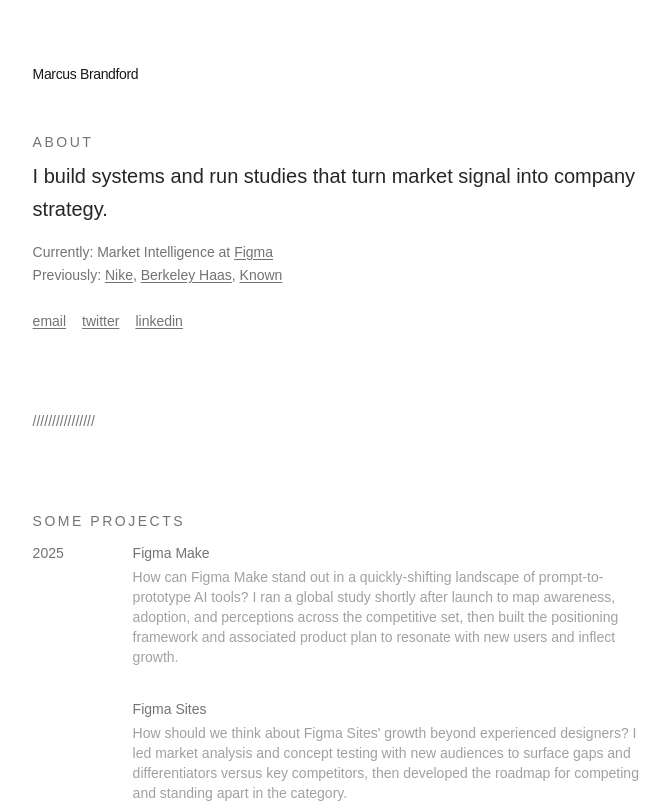
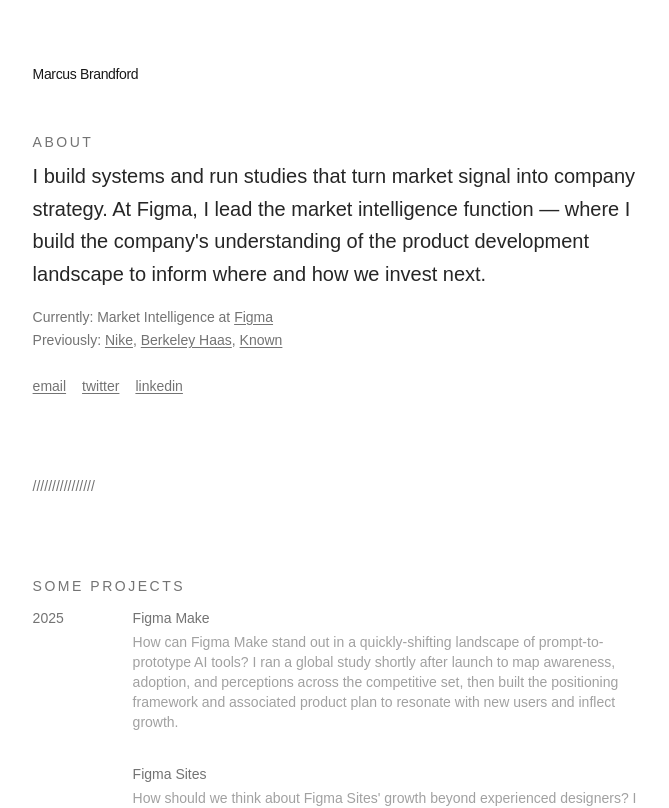
Before and after one commit to mbrandford/personal-site, a Next.js app: page / in a window 1280 px wide. Shown: the top 808 px of the page, without its empty margins (145-814 px from the left). Built offline with nearby package versions, Linux system fonts and the light colour scheme.

Commit message:
Expand about section with Figma market intelligence detail
Made-with: Cursor

```diff
--- a/app/page.tsx
+++ b/app/page.tsx
@@ -369,7 +369,7 @@ export default function Home() {
               About
             </h2>
             <p className="text-lg md:text-xl leading-relaxed text-neutral-800">
-              I build systems and run studies that turn market signal into company strategy.
+              I build systems and run studies that turn market signal into company strategy. At Figma, I lead the market intelligence function — where I build the company's understanding of the product development landscape to inform where and how we invest next.
             </p>
             <p className="text-sm leading-relaxed text-neutral-500 pt-2">
                Currently: Market Intelligence at <a href="https://figma.com" target="_blank" rel="noreferrer" className="underline underline-offset-2 hover:text-neutral-700">Figma</a>
@@ -502,7 +502,7 @@ export default function Home() {
               About
             </h2>
             <p className="text-lg leading-relaxed text-neutral-800">
-              I build systems and run studies that turn market signal into company strategy.
+              I build systems and run studies that turn market signal into company strategy. At Figma, I lead the market intelligence function — where I build the company's understanding of the product development landscape to inform where and how we invest next.
             </p>
             <p className="text-sm leading-relaxed text-neutral-500 pt-2">
                Currently: Market Intelligence at <a href="https://figma.com" target="_blank" rel="noreferrer" className="underline underline-offset-2 hover:text-neutral-700">Figma</a>
```
